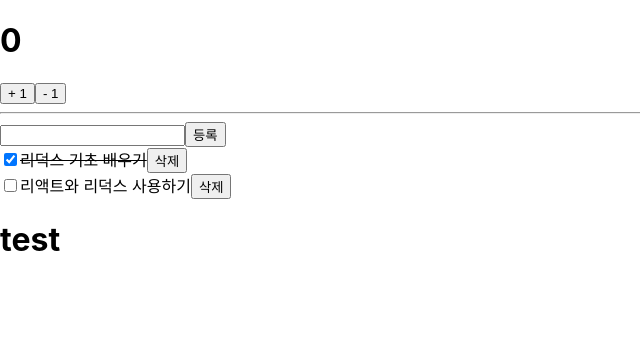
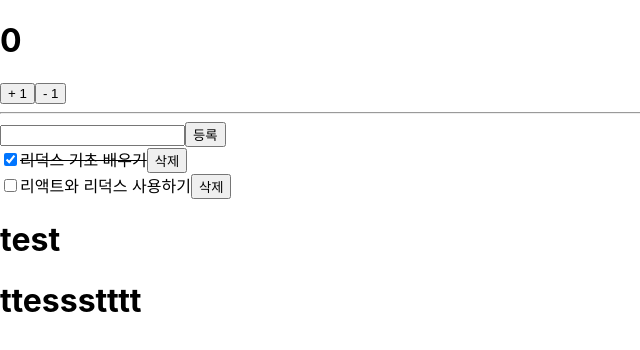
Before and after one commit to jys9049/ReduxStudy, a React (Create React App) app in the folder my-app/: page / in a window 1280 px wide. Shown: the top 350 px of the page, without its empty margins (0-640 px from the left). Built offline with nearby package versions, Linux system fonts and the light colour scheme.

Commit message:
add text

```diff
--- a/my-app/src/App.js
+++ b/my-app/src/App.js
@@ -10,6 +10,7 @@ function App() {
       <hr />
       <TodosContainer />
       <h1>test</h1>
+      <h1>ttessstttt</h1>
     </div>
   );
 }
```
